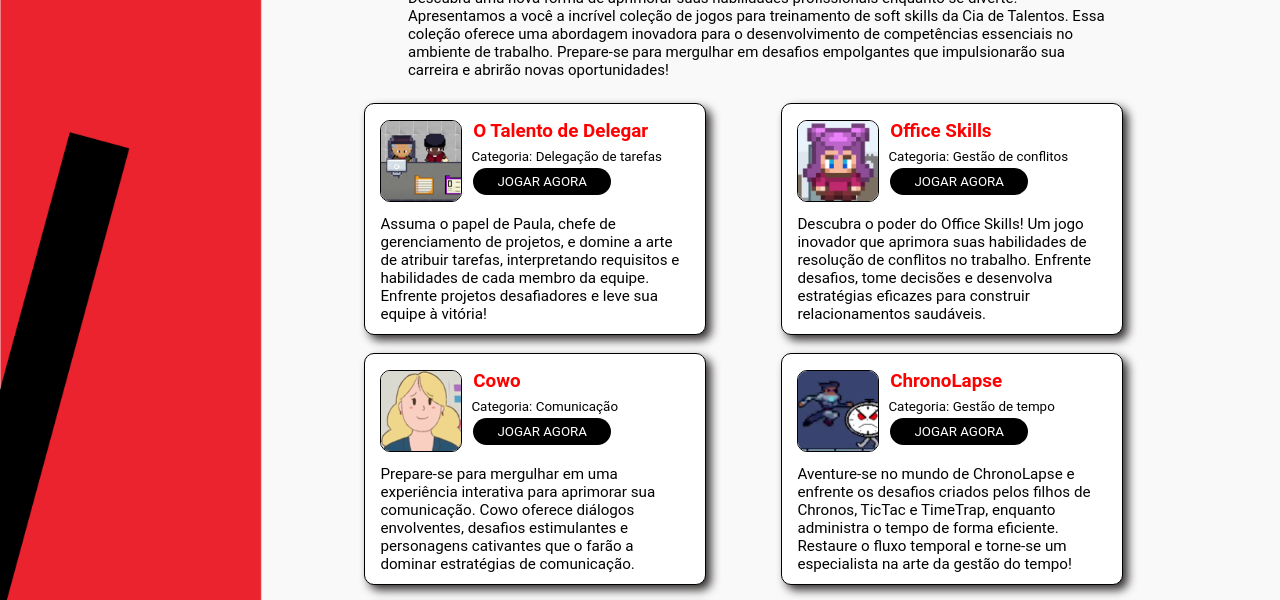
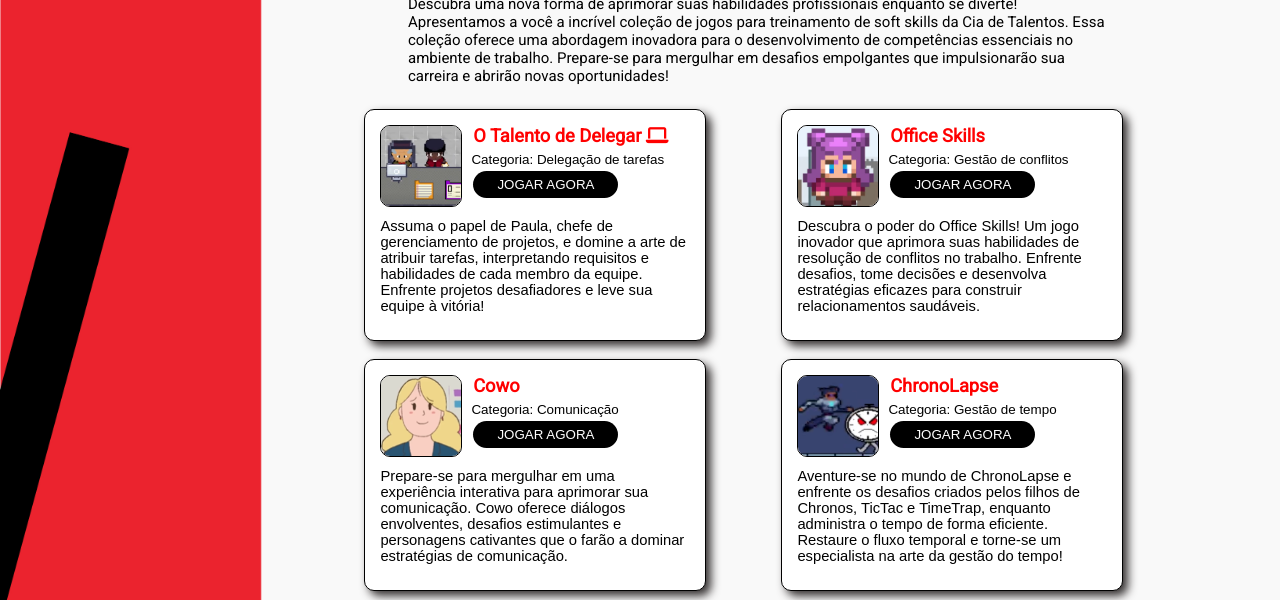
Before and after one commit to lidiamariano/LP, a plain HTML site: page index.html in a window 1280 px wide. Shown: the part 127-727 px from the top of the page. Drawn offline with Linux system fonts and the light colour scheme.

Commit message:
att icones

```diff
--- a/estilo.css
+++ b/estilo.css
@@ -1,9 +1,9 @@
-html *
+/*html *
 {
 
    font-family: 'Roboto' !important;
 }
-
+*/
 header {
     margin-top: 70px;
     margin-left: 100px;
@@ -11,15 +11,15 @@ header {
 }
 
 body {
-    font: normal 17pt Arial;
+    font-family: 'Roboto', sans-serif;
     background-image: url('bg_cadastro_completo.jpg');
-    /* Substitua 'sua_imagem.jpg' pelo caminho até a sua imagem */
     background-repeat: no-repeat;
     background-attachment: scroll;
     background-size: cover;
     background-position: left top;
     min-height: 1500px;
     min-width: 1000px;
+    font-size: 22px;
 }
 
 footer{
--- a/index.html
+++ b/index.html
@@ -1,6 +1,7 @@
 <!DOCTYPE html>
 <html lang="pt-BR">
 <head>
+    <script src="https://kit.fontawesome.com/1b57bd65bd.js" crossorigin="anonymous"></script>
     <meta charset="UTF-8">
     <meta http-equiv="X-UA-Compatible" content="IE=edge">
     <meta name="viewport" content="width=device-width, initial-scale=1.0">
@@ -9,6 +10,9 @@
     <style>
         @import url('https://fonts.googleapis.com/css2?family=Paytone+One&display=swap');
     </style>
+    <link rel="preconnect" href="https://fonts.googleapis.com">
+    <link rel="preconnect" href="https://fonts.gstatic.com" crossorigin>
+    <link href="https://fonts.googleapis.com/css2?family=Roboto&display=swap" rel="stylesheet">
 </head>
 <body>
     <header>
@@ -26,7 +30,7 @@
                     </div>
                     <div class="textCard3">
                         <div class="textCard">
-                            <h5>O Talento de Delegar</h5>
+                            <h5>O Talento de Delegar <i class="fa-solid fa-laptop"></i></h5>
                         </div>
                         <div class="textCard2">
                             <h6>Categoria: Delegação de tarefas</h>
```
